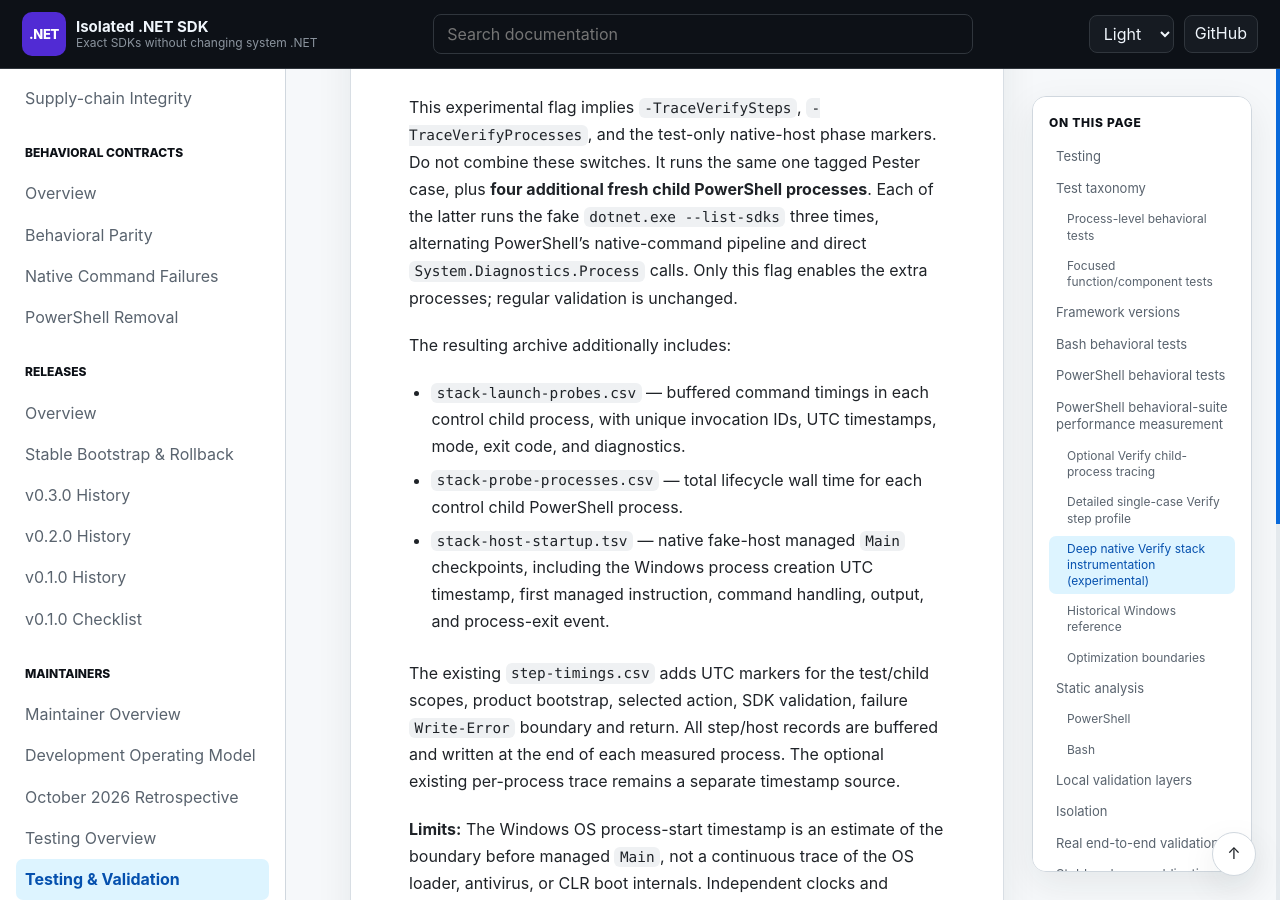
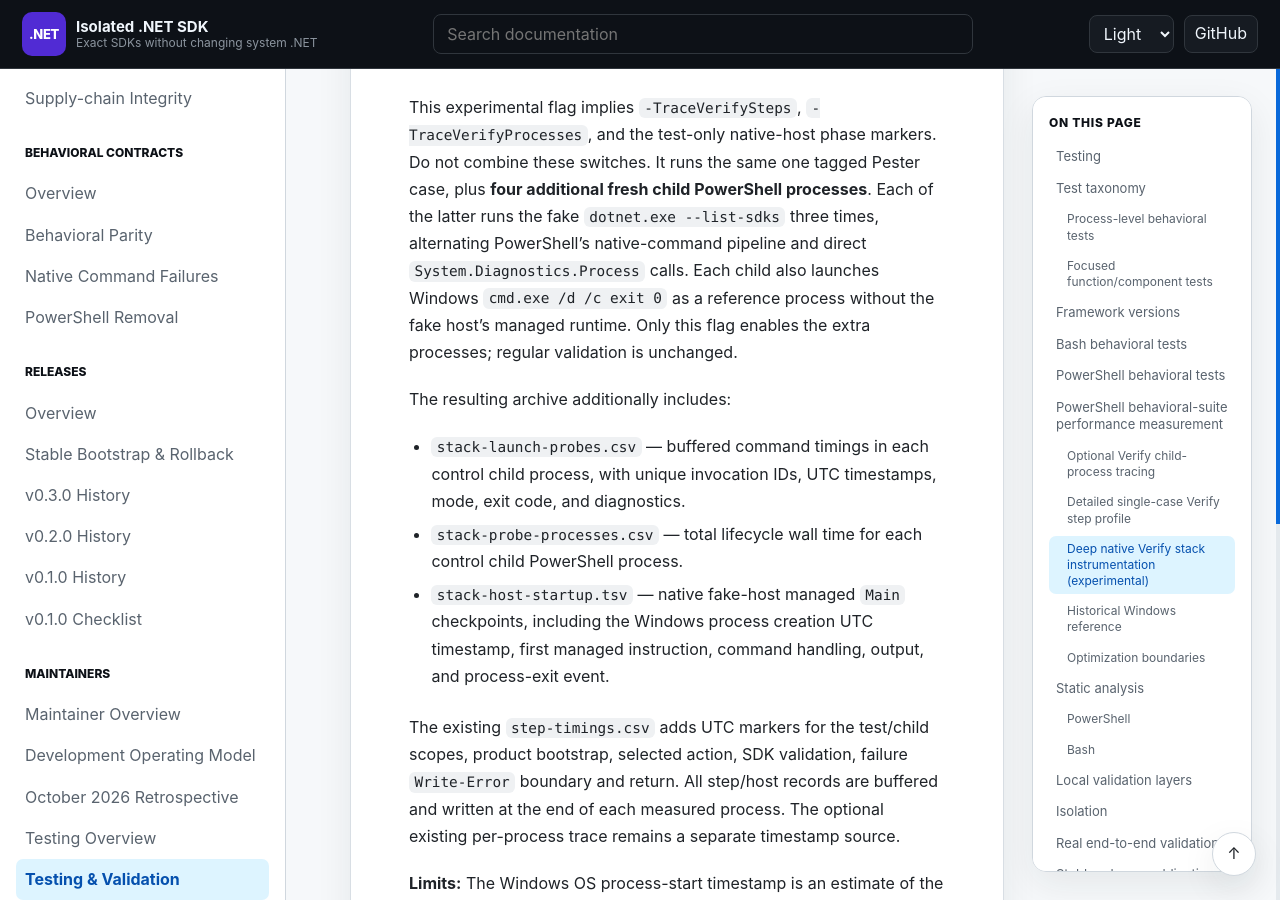
Before and after one commit to infoconex/isolated-dotnet-sdk, a Jekyll site: the page built from docs/maintainers/testing/testing.md, in a window 1280 px wide and 900 px high, scrolled down 9212 px. Built offline with Jekyll 4.4.1, drawn with Linux system fonts in a browser that asks for light colours; our own code applies the rules of GitHub Pages for plain Markdown files.

Commit message:
docs(test): document Windows native process reference in deep stack diagnostics

```diff
--- a/docs/maintainers/testing/testing.md
+++ b/docs/maintainers/testing/testing.md
@@ -253,7 +253,9 @@ test-only native-host phase markers. Do not combine these switches. It
 runs the same one tagged Pester case, plus **four additional fresh child
 PowerShell processes**. Each of the latter runs the fake `dotnet.exe --list-sdks`
 three times, alternating PowerShell's native-command pipeline and direct
-`System.Diagnostics.Process` calls. Only this flag enables the extra
+`System.Diagnostics.Process` calls. Each child also launches Windows
+`cmd.exe /d /c exit 0` as a reference process without the fake host's managed
+runtime. Only this flag enables the extra
 processes; regular validation is unchanged.
 
 The resulting archive additionally includes:
```
